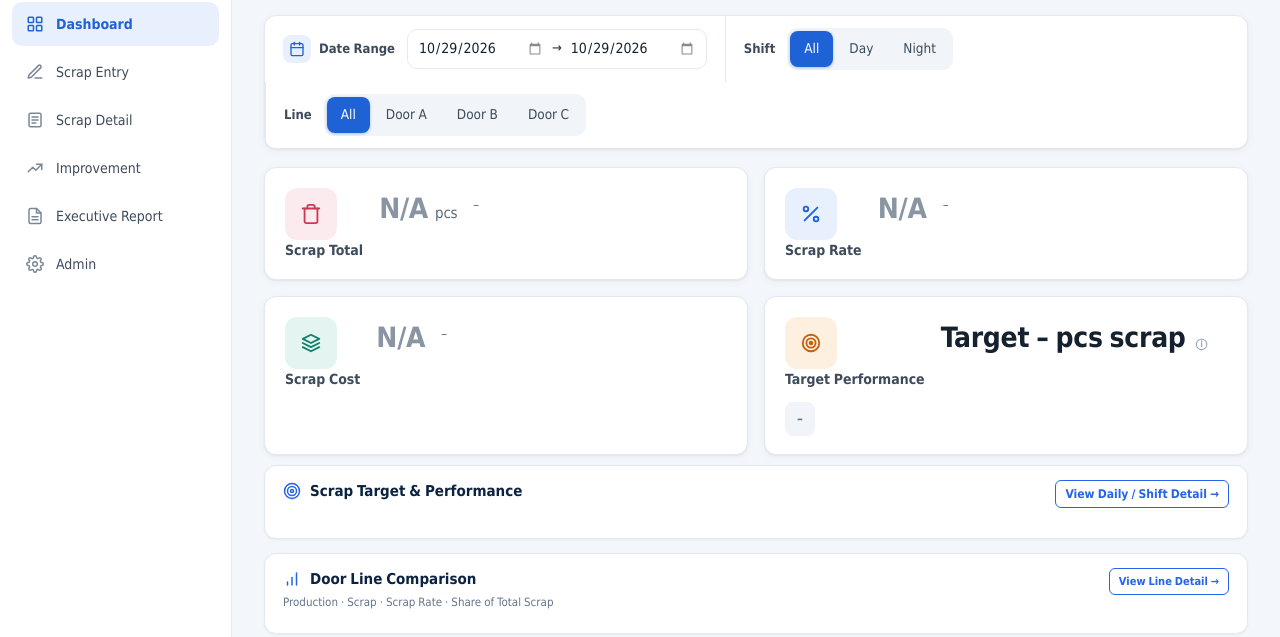
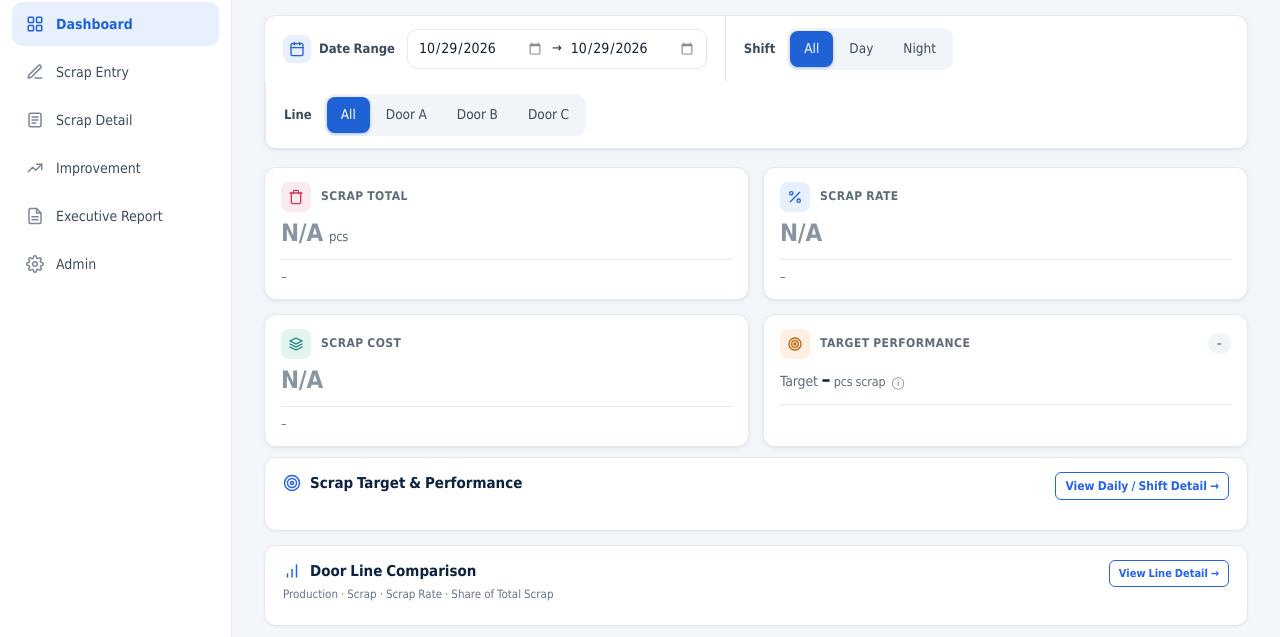
Before and after one commit to KP12264/quality-dashboard, a plain HTML site: page index.html in a window 1280 px wide. Shown: the part 94-731 px from the top of the page. Drawn offline with nearby package versions, Linux system fonts and the light colour scheme; no server answers; a web font is replaced by a local one.

Commit message:
Add files via upload

```diff
--- a/css/dashboard-v5.css
+++ b/css/dashboard-v5.css
@@ -92,27 +92,34 @@ body.qd-v5 .qd-segmented button{
 body.qd-v5 .qd-segmented button:hover{background:#E6ECF4;}
 body.qd-v5 .qd-segmented button.active{background:var(--v5-blue);color:#fff;box-shadow:0 1px 3px rgba(31,98,214,.35);}
 
-/* ---------------- KPI cards ---------------- */
-body.qd-v5 .v5-kpis{display:grid;grid-template-columns:repeat(4,minmax(0,1fr));gap:16px;margin-bottom:10px;}
+/* ---------------- KPI cards — Compact & Professional ----------------
+   Row 1: small tinted icon + label (+ status pill on Target Performance)
+   Row 2: the value   ·   divider   ·   Row 3: one line of real secondary data.
+   Values/texts are written by renderKpis() (unchanged). */
+body.qd-v5 .v5-kpis{display:grid;grid-template-columns:repeat(3,minmax(0,1fr)) minmax(0,1.45fr);gap:14px;margin-bottom:10px;}   /* Target Performance gets room for its 4 counts */
 body.qd-v5 .v5-kpi{
-  display:flex;gap:16px;align-items:flex-start;min-width:0;
+  display:flex;flex-direction:column;min-width:0;
   background:var(--v5-card);border:1px solid var(--v5-line);border-radius:var(--v5-radius);
-  box-shadow:var(--v5-shadow);padding:20px 20px 18px;
+  box-shadow:var(--v5-shadow);padding:14px 16px 12px;
 }
-body.qd-v5 .v5-kpi-ico{flex:none;width:52px;height:52px;border-radius:12px;display:grid;place-items:center;}
+body.qd-v5 .v5c-head{display:flex;align-items:center;gap:10px;min-height:30px;}
+body.qd-v5 .v5-kpi-ico{flex:none;width:30px;height:30px;border-radius:8px;display:grid;place-items:center;}
+body.qd-v5 .v5-kpi-ico svg{width:16px;height:16px;}
 body.qd-v5 .v5-kpi-ico.rose{background:#FCEBEE;color:#C93A55;}
 body.qd-v5 .v5-kpi-ico.blue{background:#E8F0FD;color:#1F62D6;}
 body.qd-v5 .v5-kpi-ico.teal{background:#E3F4F1;color:#13806F;}
 body.qd-v5 .v5-kpi-ico.amber{background:#FDF0E1;color:#C2620E;}
-body.qd-v5 .v5-kpi-body{min-width:0;flex:1;}
-body.qd-v5 .v5-kpi-label{margin:0;font-size:14px;font-weight:600;color:var(--v5-text-2);}
+body.qd-v5 .v5-kpi-label{margin:0;font-size:12px;font-weight:600;letter-spacing:.04em;text-transform:uppercase;line-height:1.25;color:var(--v5-muted);min-width:0;}
 body.qd-v5 .v5-kpi-value{
-  margin-top:6px;font-size:32px;line-height:1.15;font-weight:700;letter-spacing:-.01em;
+  margin-top:8px;font-size:26px;line-height:1.2;font-weight:700;letter-spacing:-.01em;
   color:var(--v5-text);font-variant-numeric:tabular-nums;white-space:nowrap;
 }
-body.qd-v5 .v5-kpi-value small{font-size:15px;font-weight:500;color:var(--v5-muted);}
+body.qd-v5 .v5-kpi-value small{font-size:13px;font-weight:500;color:var(--v5-muted);}
 body.qd-v5 .v5-kpi-value .na{color:#8A95A3;}
-body.qd-v5 .v5-kpi-sub{margin-top:8px;font-size:13px;line-height:1.45;color:var(--v5-muted);}
+body.qd-v5 .v5-kpi-sub{
+  margin-top:10px;padding-top:9px;border-top:1px solid var(--v5-line);
+  font-size:12.5px;line-height:1.45;color:var(--v5-muted);
+}
 body.qd-v5 .v5-kpi-sub b{color:var(--v5-text);font-weight:600;}
 
 /* level comes from setKpiStatus() in dashboard.js: red only for 'bad' */
@@ -120,15 +127,21 @@ body.qd-v5 .v5-kpi[data-level="bad"]{border-color:#F2C9CF;}
 body.qd-v5 .v5-kpi[data-kpi="scrap"][data-level="bad"] .v5-kpi-value > span:first-child{color:#C42B40;}
 body.qd-v5 .v5-kpi[data-level="warn"] .v5-kpi-sub{color:#9A4F07;}
 
-/* Target Performance */
-body.qd-v5 .v5-kpi-status{font-size:inherit;margin-top:8px;}
-body.qd-v5 .v5-kpi-status .qd-status-pill{font-size:15px;font-weight:700;padding:6px 14px;border-radius:999px;letter-spacing:.01em;}
-body.qd-v5 .v5-target-line{display:block;}
-body.qd-v5 .v5-target-line b{font-variant-numeric:tabular-nums;}
-body.qd-v5 .v5-target-line .qd-info{cursor:help;}
-body.qd-v5 .v5-counts{display:flex;flex-wrap:wrap;gap:4px 10px;margin-top:6px;font-size:12.5px;}
-body.qd-v5 .v5-counts-unit{color:var(--v5-muted);}
-body.qd-v5 .v5-count b{font-variant-numeric:tabular-nums;}
+/* Target Performance: pill in the head row, target as the value, all 4 status counts below.
+   (renderKpis() resets the pill's className, so the pill is styled by position, not by a class.) */
+body.qd-v5 .v5c-head .qd-status-pill{display:inline-block;width:auto;min-width:0;line-height:1.4;margin:0 0 0 auto;flex:none;font-size:11px;font-weight:700;padding:3px 9px;border-radius:999px;letter-spacing:.02em;white-space:nowrap;}
+body.qd-v5 .v5-kpi-value.v5c-target{font-size:14px;font-weight:500;white-space:normal;line-height:1.35;margin-top:8px;color:var(--v5-text-2);}
+body.qd-v5 .v5c-target .v5c-target-k{color:var(--v5-muted);}
+body.qd-v5 .v5c-target b{font-size:20px;font-weight:700;color:var(--v5-text);font-variant-numeric:tabular-nums;}
+body.qd-v5 .v5c-target #kpiTargetUnitText{font-size:12.5px;color:var(--v5-muted);}
+body.qd-v5 .v5c-target .qd-info{cursor:help;font-size:12px;color:var(--v5-muted);}
+body.qd-v5 .v5-counts{display:flex;flex-wrap:wrap;align-items:baseline;gap:3px 0;}
+body.qd-v5 .v5-counts:empty{display:block;}
+body.qd-v5 .v5-counts-unit{font-size:10.5px;letter-spacing:.04em;text-transform:uppercase;color:var(--v5-muted);margin-right:8px;}
+body.qd-v5 .v5-count{display:inline-flex;align-items:baseline;gap:4px;padding:0 8px;border-left:1px solid var(--v5-line);font-size:11.5px;line-height:1.35;color:var(--v5-muted);white-space:nowrap;}
+body.qd-v5 .v5-counts-unit + .v5-count{border-left:0;padding-left:0;}
+body.qd-v5 .v5-count:last-child{padding-right:0;}
+body.qd-v5 .v5-count b{font-size:13px;font-weight:700;font-variant-numeric:tabular-nums;}
 body.qd-v5 .v5-count.good b{color:#14804F;}
 body.qd-v5 .v5-count.bad b{color:#C42B40;}
 body.qd-v5 .v5-count.warn b{color:#A45A0B;}
@@ -194,7 +207,7 @@ body.qd-v5 code{font-family:var(--v5-font);}
 
 /* ---------------- Responsive ---------------- */
 @media (max-width:1440px){
-  body.qd-v5 .v5-kpi-value{font-size:28px;}
+  body.qd-v5 .v5-kpi-value{font-size:24px;}
 }
 @media (max-width:1280px){
   body.qd-v5 .v5-kpis{grid-template-columns:repeat(2,minmax(0,1fr));}
@@ -213,7 +226,8 @@ body.qd-v5 code{font-family:var(--v5-font);}
   body.qd-v5 .qd-segmented{flex-wrap:wrap;}
 }
 @media (max-width:600px){
-  body.qd-v5 .v5-kpis{grid-template-columns:1fr;}
+  body.qd-v5 .v5-kpis{grid-template-columns:1fr;gap:10px;}
+  body.qd-v5 .v5-kpi-value{font-size:24px;}
   body.qd-v5 .qd-dashboard-header{flex-direction:column;align-items:flex-start;}
   body.qd-v5 .qd-dashboard-header-left h1{font-size:26px;}
   body.qd-v5 .qd-dashboard-main{padding-left:14px;padding-right:14px;}
```
